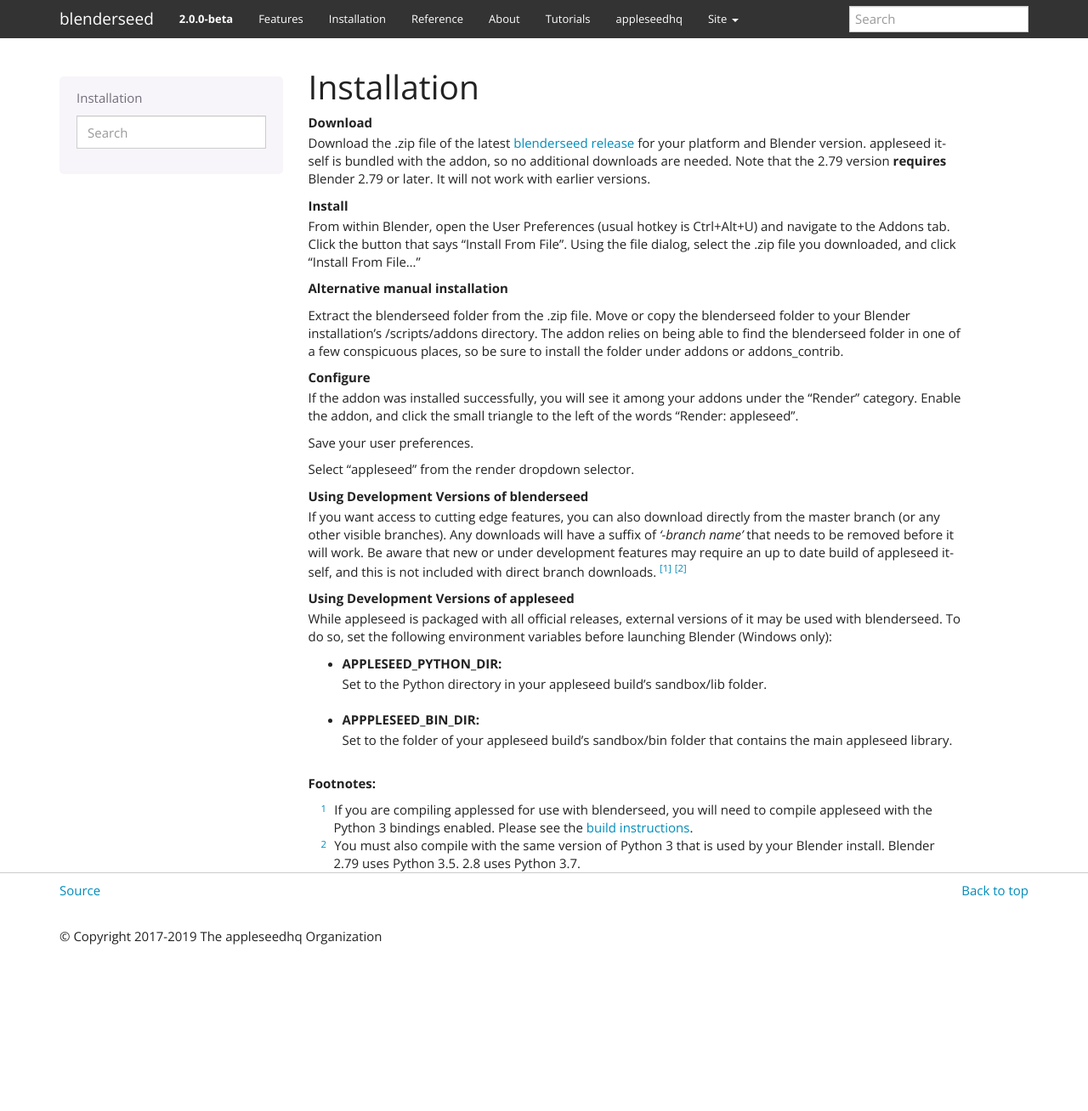
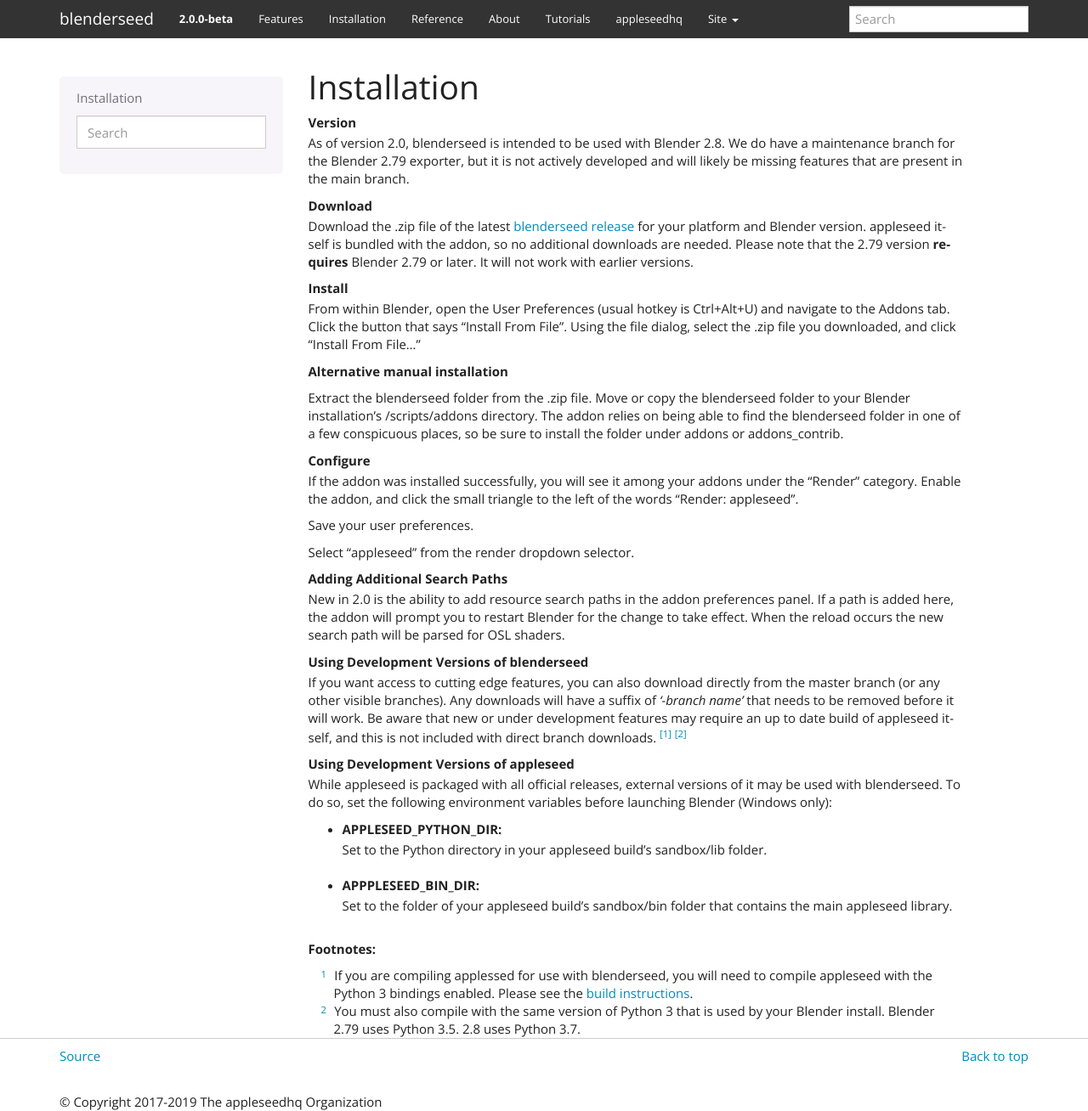
Before and after one commit to appleseedhq/blenderseed, a Sphinx documentation site: the page built from docs/installation.rst, in a window 1280 px wide and 1308 px high. Shown: the whole window at 85% size. Built offline with Sphinx 7.4.7, drawn with Linux system fonts in a browser that asks for light colours.

Commit message:
Doc updates

```diff
--- a/docs/about.rst
+++ b/docs/about.rst
@@ -1,16 +1,19 @@
 About blenderseed
 =================
 
-The original appleseed integration into blender was written by François Beaune when appleseed was in an alpha state. It was a primitive plugin, matching an equally primitive (at the time) renderer.  Over the next several years appleseed grew and improved in leaps and bounds, and blenderseed has grown along with it thanks to the dedication and efforts of many volunteer authors.
+The original appleseed integration into blender was written by François Beaune when appleseed was in an alpha state. It was a primitive plugin, matching an equally primitive (at the time) renderer.  Over the next several years, appleseed has grown and improved in leaps and bounds and blenderseed has grown along with it, thanks to the dedication and efforts of many volunteer authors.
 
     - Project Lead:
         - Jonathan Dent
 
     - Contributing Authors:
         - François Beaune
+        - João Marcos Mororo Costa
+        - Herbert Crepaz
         - Joel Daniels
         - Jonathan Dent
         - Petra Gospodnetic
         - Luke Kliber
+        - Kevin Masson
         - Jasper van Nieuwenhuizen
         - Esteban Tovagliari
--- a/docs/features.rst
+++ b/docs/features.rst
@@ -12,6 +12,7 @@
     * Mesh export is now handled through C++, leading to a 10x reduction in export times
     * Can add and delete objects in viewport render model
     * Stereoscopic rendering support
+    * Search paths for shaders can be added in the preferences menu
 
 Supported Features
 ------------------
--- a/docs/installation.rst
+++ b/docs/installation.rst
@@ -3,8 +3,11 @@
 Installation
 ============
 
+Version
+    As of version 2.0, blenderseed is intended to be used with Blender 2.8.  We do have a maintenance branch for the Blender 2.79 exporter, but it is not actively developed and will likely be missing features that are present in the main branch.
+
 Download
-	Download the .zip file of the latest `blenderseed release <https://github.com/appleseedhq/blenderseed/releases>`_ for your platform and Blender version. appleseed itself is bundled with the addon, so no additional downloads are needed.  Note that the 2.79 version **requires** Blender 2.79 or later.  It will not work with earlier versions.
+	Download the .zip file of the latest `blenderseed release <https://github.com/appleseedhq/blenderseed/releases>`_ for your platform and Blender version. appleseed itself is bundled with the addon, so no additional downloads are needed.  Please note that the 2.79 version **requires** Blender 2.79 or later.  It will not work with earlier versions.
 
 Install
 	From within Blender, open the User Preferences (usual hotkey is Ctrl+Alt+U) and navigate to the Addons tab. Click the button that says "Install From File". Using the file dialog, select the .zip file you downloaded, and click "Install From File..."
@@ -19,6 +22,9 @@
 	Save your user preferences.
 
 	Select "appleseed" from the render dropdown selector.
+
+Adding Additional Search Paths
+    New in 2.0 is the ability to add resource search paths in the addon preferences panel.  If a path is added here, the addon will prompt you to restart Blender for the change to take effect.  When the reload occurs the new search path will be parsed for OSL shaders.
 
 Using Development Versions of blenderseed
 	If you want access to cutting edge features, you can also download directly from the master branch (or any other visible branches).  Any downloads will have a suffix of *'-branch name'* that needs to be removed before it will work.  Be aware that new or under development features may require an up to date build of appleseed itself, and this is not included with direct branch downloads. [#f1]_ [#f2]_
--- a/docs/panels/layers/render_passes.rst
+++ b/docs/panels/layers/render_passes.rst
@@ -7,4 +7,4 @@
 
 Render passes allow the lighting and geometric data of the scene to be sorted by reflection type and placed into independent images.
 
-The passes are available to view during rendering and are also available in the compositor.
+The passes are available to view during rendering and are also available in Blender's compositor.
--- a/docs/panels/object/object_panel.rst
+++ b/docs/panels/object/object_panel.rst
@@ -6,4 +6,4 @@
 .. toctree::
 	:maxdepth: 2
 
-	visibility
+	object_options
--- a/docs/panels/world/texture_converter.rst
+++ b/docs/panels/world/texture_converter.rst
@@ -19,8 +19,6 @@
 	This scans the texture files that are used in the scene and adds them to the list.  Entries will not be duplicated if they already exists.  Entries will also be removed if they are no longer being used in the scene.
 - Convert Textures:
 	This launches maketx and converts all the textures in the list to .tx versions (if they haven't already been converted).
-- Delete Unused .tx Files:
-	This will delete any converted .tx files that are no longer being used in the scene (if a node is deleted for instance).
 - Use Converted Textures:
 	This tells blenderseed to substitute texture paths with the .tx version during export and rendering.
 - Use Custom Output Directory:
```
Also changed, not shown: docs/panels/object/object_options.rst (added, +23 -0 lines), docs/panels/object/visibility.rst (deleted, +0 -19 lines), docs/_static/screenshots/layers_panel/aovs.JPG, docs/_static/screenshots/material_panels/materials.PNG, docs/_static/screenshots/object_panels/obj_options.PNG (added), docs/_static/screenshots/object_panels/visibility.PNG (deleted), docs/_static/screenshots/world_panel/environment.JPG, docs/_static/screenshots/world_panel/sss_sets.JPG, docs/_static/screenshots/world_panel/texture_converter.PNG.
